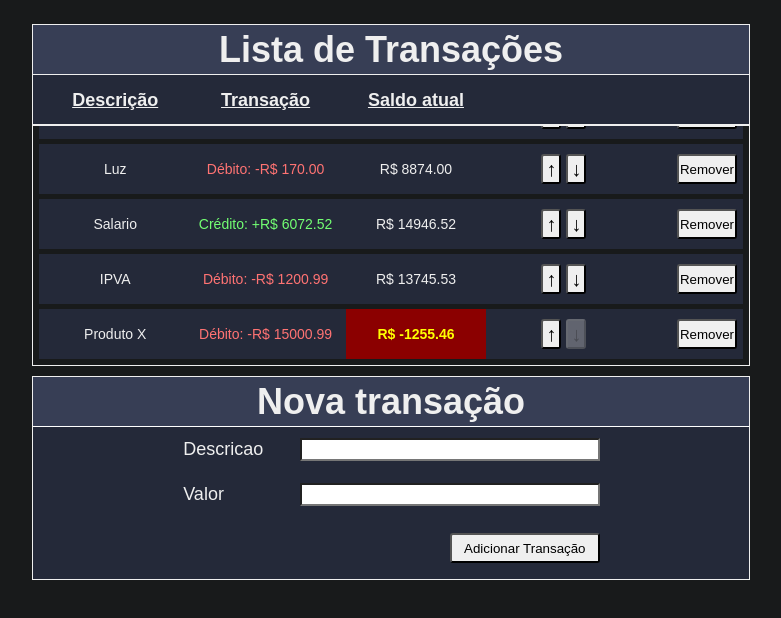
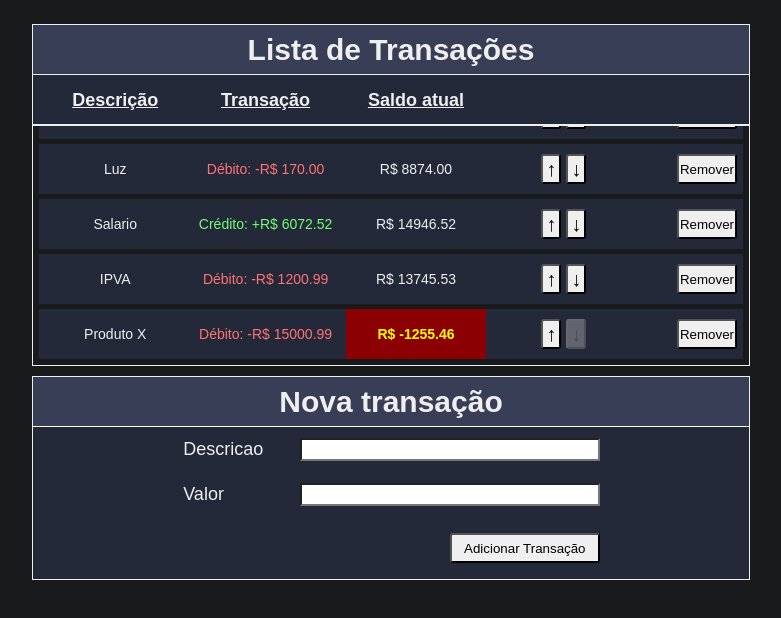
Before and after one commit to DanielMartiins/Projeto-Vue-3, a Vue app: page / in a window 1280 px wide. Shown: the top 618 px of the page, without its empty margins (249-1030 px from the left). Built offline with nearby package versions, Linux system fonts and the light colour scheme.

Commit message:
Tamanho do h1

```diff
--- a/src/assets/base.css
+++ b/src/assets/base.css
@@ -26,7 +26,7 @@ body {
 h1 {
   background-color: rgb(55, 62, 85);
   margin: 0;
-  font-size: 36px;
+  font-size: 30px;
   height: 50px;
   padding: 0;
   text-align: center;
```
